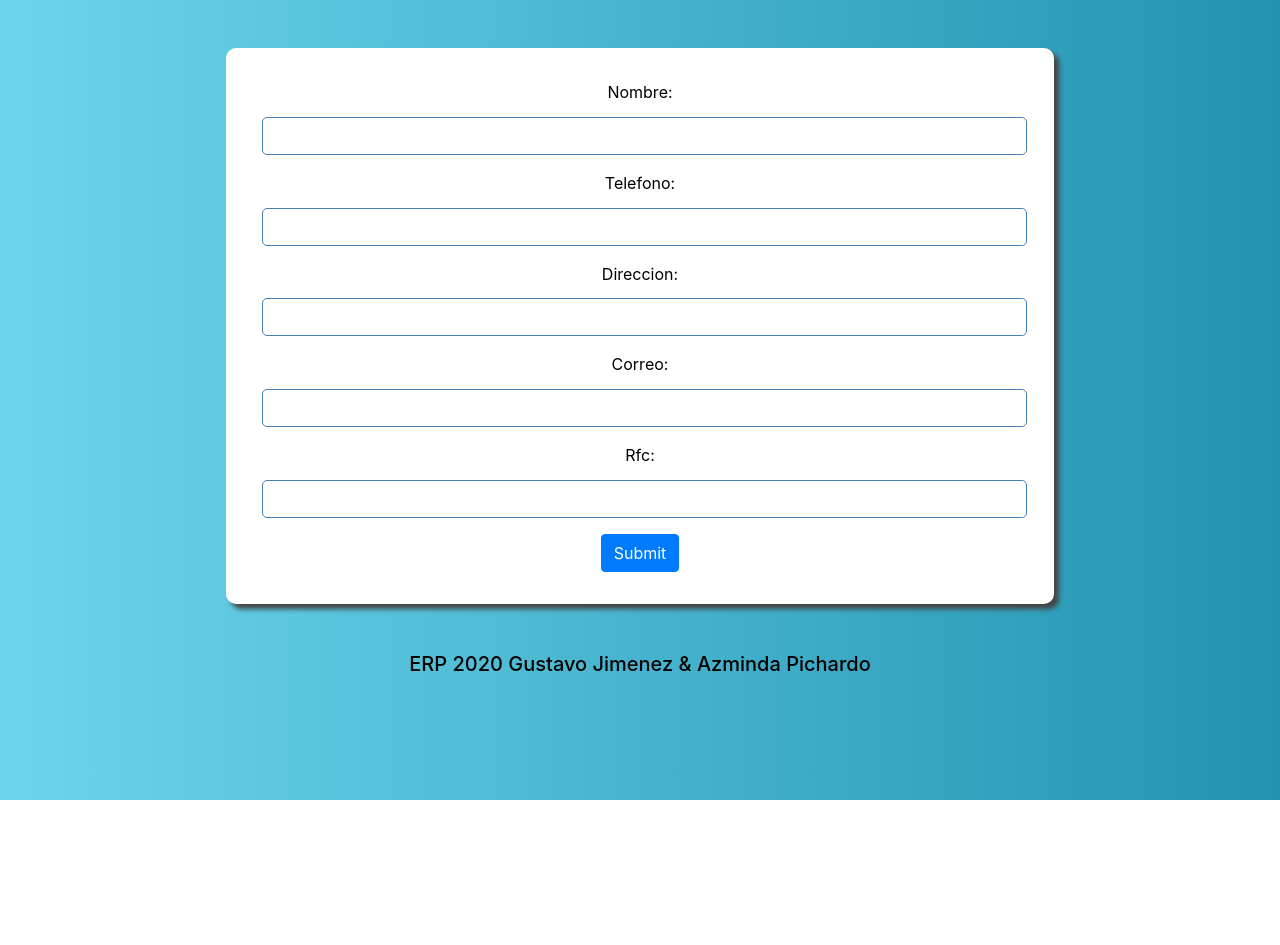
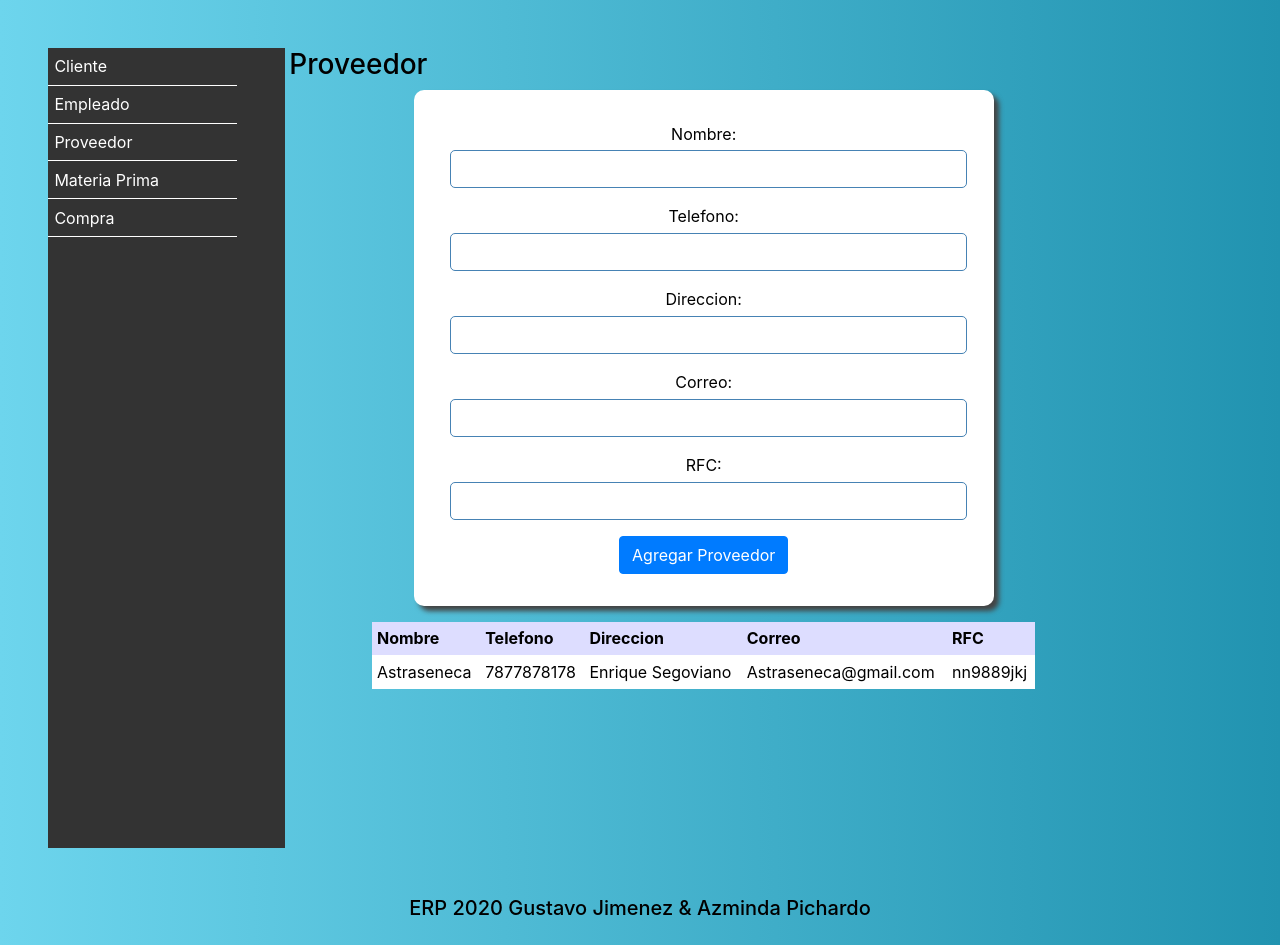
Before and after one commit to GustavoJimenezV/PythonERP, a Django app: page /Proveedor/ in a window 1280 px wide. Shown: the top 945 px of the page. Before the commit the page ends 800 px from the top, so only its background shows below. Run offline with Django 3.2, Linux system fonts and the light colour scheme; data comes from the database, SQL or seed files in the repository; both versions use the stored data as it was after the commit; some libraries are stand-ins or nearby versions.

Commit message:
Completado Clientes,Empleados,Proveedores,Usuarios
Co-Authored-By: null <GustavoJimenezV@users.noreply.github.com>

```diff
--- a/ERP/urls.py
+++ b/ERP/urls.py
@@ -23,11 +23,11 @@ urlpatterns = [
     path('Actividad/',views.Actividad),
     path('Asistencia/',views.Asistencia),
     path('Balance/',views.Balance),
-    path('MenuCliente/',views.MenuCliente),
+    path('Cliente/',views.MenuCliente),
     path('Compra/',views.Compra),
     path('DetalleCompra/',views.DetalleCompra),
     path('Devoluciones/',views.Devoluciones),
-    path('Empleado/',views.Empleado),
+    path('Empleado/',views.MenuEmpleado),
     path('Evaluacion/',views.Evaluacion),
     path('Jornada/',views.Jornada),
     path('Mantenimiento/',views.Mantenimiento),
@@ -35,11 +35,11 @@ urlpatterns = [
     path('Mobiliario/',views.Mobiliario),
     path('Pago/',views.Pago),
     path('Pedido/',views.Pedido),
-    path('Permisos/',views.Permisos),
+    path('Permisos/',views.Permiso),
     path('Producto/',views.Producto),
-    path('Proveedor/',views.Proveedor),
+    path('Proveedor/',views.MenuProveedor),
     path('Proyecto/',views.Proyecto),
     path('Remplazo/',views.Remplazo),
-    path('Usuario/',views.Usuario),
+    path('Usuario/',views.CrearUsuario),
     path('Venta/',views.Venta),
 ]
--- a/Vistas/Templates/Login.html
+++ b/Vistas/Templates/Login.html
@@ -6,8 +6,8 @@
 <body>
 	<form action="" method="get">
 		<input name="Nombre" type="text" placeholder="Usuario"> <br>
+		<input name="Password" type="password" placeholder="Password"> <br>
 		<input name="Tipo" type="number" placeholder="Tipo de Usuario"> <br>
-		<input name="Password" type="password" placeholder="Password"> <br>
 		<input type="submit" value="Ingresar">
 		{% if error %}
 		<h3>Usuario y/o Contraseña incorrectos</h3>
--- a/Vistas/Templates/Menu.html
+++ b/Vistas/Templates/Menu.html
@@ -1,8 +1,8 @@
 <nav>
 	<ul>
-		<a href="/MenuCliente/">Cliente</a>
-		<a href="/agregarProducto/">Producto</a>
-		<a href="/agregarMateria/">Empleado</a>
+		<a href="/Cliente/">Cliente</a>
+		<a href="/Empleado/">Empleado</a>
+		<a href="/Proveedor/">Proveedor</a>
 		<a href="/agregarMateria/">Materia Prima</a>
 		<a href="/agregarMateria/">Compra</a>
 	</ul>
--- a/Vistas/Templates/Proveedor.html
+++ b/Vistas/Templates/Proveedor.html
@@ -4,29 +4,53 @@
     {% include "Encabezado.html" %}
   </head>
   <body>
-    <form>
+      {% include "menu.html" %}
+      <section>
+        <h3>Proveedor</h3>
+    <form class="" method="post">
   <div class="form-group">
-    <label for="Nombre"> Nombre: </label>
-    <input type="text" class="form-control">
+    Nombre:<input type="text" name="Nombre" class="form-control">
   </div>
   <div class="form-group">
-    <label for="Telefono"> Telefono: </label>
-    <input type="tel" class="form-control">
+    Telefono: <input type="tel" name="Telefono" class="form-control">
   </div>
   <div class="form-group">
-    <label for="Direccion"> Direccion: </label>
-    <input type="text" class="form-control">
+    Direccion: <input type="text" name="Direccion" class="form-control">
   </div>
   <div class="form-group">
-    <label for="Correo"> Correo: </label>
-    <input type="email" class="form-control">
+    Correo: <input type="email" name="Correo"class="form-control">
   </div>
   <div class="form-group">
-    <label for="Rfc"> Rfc: </label>
-    <input type="text" class="form-control">
+    RFC: <input type="text" name="Rfc" class="form-control">
   </div>
-  <button type="submit" class="btn btn-primary">Submit</button>
-</form>
+  <button type="submit" class="btn btn-primary">Agregar Proveedor</button>
+  {% if error %}
+  <h3>Debes mandar datos</h3>
+  {% endif %}
+
+  {% if agregado %}
+  <h3>Proveedor Agregado</h3>
+  {% endif %}
+  </form>
+  <table>
+    <tr>
+      <th>Nombre</th>
+      <th>Telefono</th>
+      <th>Direccion</th>
+      <th>Correo</th>
+      <th>RFC</th>
+    </tr>
+  {% for fila in proveedores %}
+    <tr>
+      <td>{{ fila.Nombre}}</td>
+      <td>{{ fila.Telefono}}</td>
+      <td>{{ fila.Direccion}}</td>
+      <td>{{ fila.Correo}}</td>
+      <td>{{ fila.Rfc}}</td>
+    </tr>
+{% endfor %}
+  </table>
+</section>
   {% include "Pie.html" %}
   </body>
 </html>
--- a/Vistas/models.py
+++ b/Vistas/models.py
@@ -1,4 +1,5 @@
 from django.db import models
+from datetime import datetime,date
 
 # Create your models here.
 
@@ -16,12 +17,12 @@ class Actividad (models.Model):
 
 class Asistencia (models.Model):
     Idempleado = models.IntegerField(default=0)
-    Fecha = models.DateField
-    Hora = models.TimeField
+    Fecha = models.DateField()
+    Hora = models.TimeField(auto_now_add=False, auto_now=False)
 
 class Balance (models.Model):
-    FechaInicio = models.DateField
-    FechaFinal = models.DateField
+    FechaInicio = models.DateField()
+    FechaFinal = models.DateField()
     Total = models.FloatField(default=0)
 
 class Cliente (models.Model):
@@ -32,7 +33,7 @@ class Cliente (models.Model):
     Telefono = models.IntegerField(default=0)
     Correo = models.EmailField(max_length=20)
     Sexo = models.CharField(max_length=10)
-    FechaNacimiento = models.DateField
+    FechaNacimiento = models.DateField()
     class Meta:
         verbose_name = 'Cliente'
         verbose_name_plural = 'Clientes'
@@ -42,7 +43,7 @@ class Cliente (models.Model):
 
 class Compra (models.Model):
     IdCliente = models.IntegerField(default=0)
-    Fecha = models.DateField
+    Fecha = models.DateField()
     Total = models.FloatField(default=0)
     TipoPago = models.CharField(max_length=20)
 
@@ -52,7 +53,7 @@ class DetalleCompra (models.Model):
     Cantidad = models.FloatField(default=0)
 
 class Devoluciones (models.Model):
-    Fecha = models.DateField
+    Fecha = models.DateField()
     Cantidad = models.IntegerField(default=0)
     Descripcion = models.TextField(max_length=100)
     IdProducto = models.IntegerField(default=0)
@@ -65,11 +66,17 @@ class Empleado (models.Model):
     Rfc = models.CharField(max_length=25)
     Telefono = models.IntegerField(default=0)
     Sexo = models.CharField(max_length=10)
-    FechaIngreso = models.DateField
+    FechaIngreso = models.DateField()
     Cargo = models.CharField(max_length=20)
     Salario = models.IntegerField(default=0)
     EstadoCivil = models.CharField(max_length=15)
     Nss = models.CharField(max_length=15)
+    class Meta:
+        verbose_name = 'Empleado'
+        verbose_name_plural = 'Empleados'
+        ordering = ['Nombre']
+    def __str__(self):
+        return self.Nombre
 
 class Evaluacion (models.Model):
     Tipo = models.CharField(max_length=20)
@@ -93,7 +100,7 @@ class Jornada (models.Model):
     IdEmpleado = models.IntegerField(default=0)
 
 class Mantenimiento (models.Model):
-    FechaMan = models.DateField
+    FechaMan = models.DateField()
     Area = models.CharField(max_length=20)
     IdMob = models.IntegerField(default=0)
     CostoMan = models.FloatField(default=0)
@@ -117,19 +124,19 @@ class Mobiliario (models.Model):
 class Pago (models.Model):
     IdEmpleado = models.IntegerField(default=0)
     Sal = models.IntegerField(default=0)
-    FechaDep = models.DateField
+    FechaDep = models.DateField()
     MetodoPago = models.CharField(max_length=30)
     Des = models.CharField(max_length=30)
 
 class Pedido (models.Model):
-    Fecha = models.DateField
+    Fecha = models.DateField()
     IdCliente = models.IntegerField(default=0)
     Precio = models.FloatField(default=0)
     Cantidad = models.FloatField(default=0)
     Direccion = models.CharField(max_length=50)
     IdProducto = models.IntegerField(default=0)
 
-class Permisos (models.Model):
+class Permiso (models.Model):
     IdUsuario = models.IntegerField(default=0)
     ActPermiso = models.BooleanField('Activada/No Activada', default = False)
     ActConsulta = models.BooleanField('Activada/No Activada', default = False)
@@ -195,23 +202,29 @@ class Proyecto (models.Model):
     NombrePro = models.CharField(max_length=20)
     TipoPro = models.CharField(max_length=20)
     IdEmpleado = models.IntegerField(default=0)
-    FechaIn = models.DateField
-    FechaFin = models.DateField
+    FechaIn = models.DateField()
+    FechaFin = models.DateField()
     Descripcion = models.CharField(max_length=30)
 
 class Remplazo (models.Model):
     IdMobiliario = models.IntegerField(default=0)
-    Fecha = models.DateField
+    Fecha = models.DateField()
     Costo = models.FloatField(default=0)
     Descripcion = models.CharField(max_length=200)
 
 class Usuario (models.Model):
     Nombre = models.CharField(max_length=50)
+    Password = models.CharField(max_length=20)
     Tipo = models.IntegerField(default=0)
-    Password = models.CharField(max_length=20)
+    class Meta:
+        verbose_name = 'Usuario'
+        verbose_name_plural = 'Usuarios'
+        ordering = ['Nombre']
+    def __str__(self):
+        return self.Nombre
 
 class Venta (models.Model):
-    Fecha = models.DateField
+    Fecha = models.DateField()
     IdCliente = models.IntegerField(default=0)
     Total = models.FloatField(default=0)
     TipoPago = models.IntegerField(default=0)
--- a/Vistas/views.py
+++ b/Vistas/views.py
@@ -2,13 +2,13 @@ from django.shortcuts import render
 from django.http import HttpResponse
 from django.template import Template,Context
 from django.template import loader
-from Vistas.models import Usuario,Cliente
+from Vistas.models import Usuario,Cliente,Empleado,Proveedor
 # Create your views here.
 def Login(request):
     if request.GET :
         Nombre=request.GET["Nombre"]
+        Password = request.GET["Password"]
         Tipo=request.GET["Tipo"]
-        Password = request.GET["Password"]
         objeto = Usuario.objects.filter(Nombre=Nombre,Tipo=Tipo,Password=Password)
         if objeto:
             return render(request,"Home.html")
@@ -67,10 +67,27 @@ def Devoluciones(request):
     Documento = DocExterno.render()
     return HttpResponse(Documento)
 
-def Empleado(request):
-    DocExterno = loader.get_template("Empleado.html")
-    Documento = DocExterno.render()
-    return HttpResponse(Documento)
+def MenuEmpleado(request):
+    if request.POST:
+        objeto = Empleado()
+        objeto.Nombre = request.POST["Nombre"]
+        objeto.ApellidoP = request.POST["ApellidoP"]
+        objeto.ApellidoM = request.POST["ApellidoM"]
+        objeto.Correo = request.POST["Correo"]
+        objeto.Rfc = request.POST["Rfc"]
+        objeto.Telefono = request.POST["Telefono"]
+        objeto.Sexo = request.POST["Sexo"]
+        objeto.FechaIngreso = request.POST["FechaIngreso"]
+        objeto.Cargo = request.POST["Cargo"]
+        objeto.Salario = request.POST["Salario"]
+        objeto.EstadoCivil = request.POST["EstadoCivil"]
+        objeto.Nss = request.POST["Nss"]
+        objeto.save()
+        empleados = Empleado.objects.all()
+        return render(request,"Empleado.html",{"agregado":"si","empleados":empleados})
+    else:
+        empleados = Empleado.objects.all()
+        return render(request,"Empleado.html",{"empleados":empleados})
 
 def Evaluacion(request):
     DocExterno = loader.get_template("Evaluacion.html")
@@ -107,8 +124,8 @@ def Pedido(request):
     Documento = DocExterno.render()
     return HttpResponse(Documento)
 
-def Permisos(request):
-    DocExterno = loader.get_template("Permisos.html")
+def Permiso(request):
+    DocExterno = loader.get_template("Permiso.html")
     Documento = DocExterno.render()
     return HttpResponse(Documento)
 
@@ -117,10 +134,20 @@ def Producto(request):
     Documento = DocExterno.render()
     return HttpResponse(Documento)
 
-def Proveedor(request):
-    DocExterno = loader.get_template("Proveedor.html")
-    Documento = DocExterno.render()
-    return HttpResponse(Documento)
+def MenuProveedor(request):
+    if request.POST:
+        objeto = Proveedor()
+        objeto.Nombre = request.POST["Nombre"]
+        objeto.Telefono = request.POST["Telefono"]
+        objeto.Direccion = request.POST["Direccion"]
+        objeto.Correo = request.POST["Correo"]
+        objeto.Rfc = request.POST["Rfc"]
+        objeto.save()
+        proveedores = Proveedor.objects.all()
+        return render(request,"Proveedor.html",{"agregado":"si","proveedores":proveedores})
+    else:
+        proveedores = Proveedor.objects.all()
+        return render(request,"Proveedor.html",{"proveedores":proveedores})
 
 def Proyecto(request):
     DocExterno = loader.get_template("Proyecto.html")
@@ -132,6 +159,17 @@ def Remplazo(request):
     Documento = DocExterno.render()
     return HttpResponse(Documento)
 
+def CrearUsuario(request):
+    if request.POST:
+        objeto = Usuario()
+        objeto.Nombre = request.POST["Nombre"]
+        objeto.Password = request.POST["Password"]
+        objeto.Tipo = request.POST["Tipo"]
+        objeto.save()
+        return render(request,"Login.html",{"agregado":"si"})
+    else:
+        return render(request,"Usuario.html")
+
 def Venta(request):
     DocExterno = loader.get_template("Venta.html")
     Documento = DocExterno.render()
```
Also changed, not shown: Vistas/Templates/Empleado.html (+60 -27 lines), Vistas/Templates/Usuario.html (+4 -7 lines), Vistas/admin.py (+7 -6 lines), Vistas/Templates/Permiso.html (renamed from Vistas/Templates/Permisos.html), Vistas/migrations/0005_auto_20201026_1945.py (added), Vistas/migrations/0006_auto_20201026_2007.py (added), db.sqlite3.
